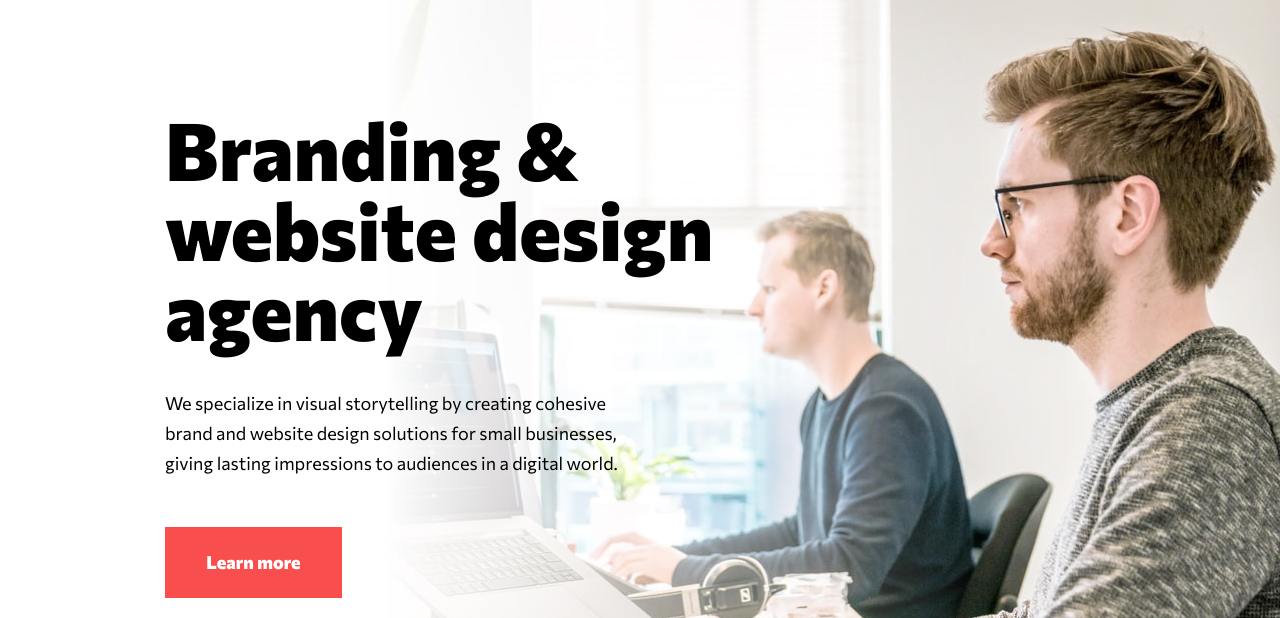
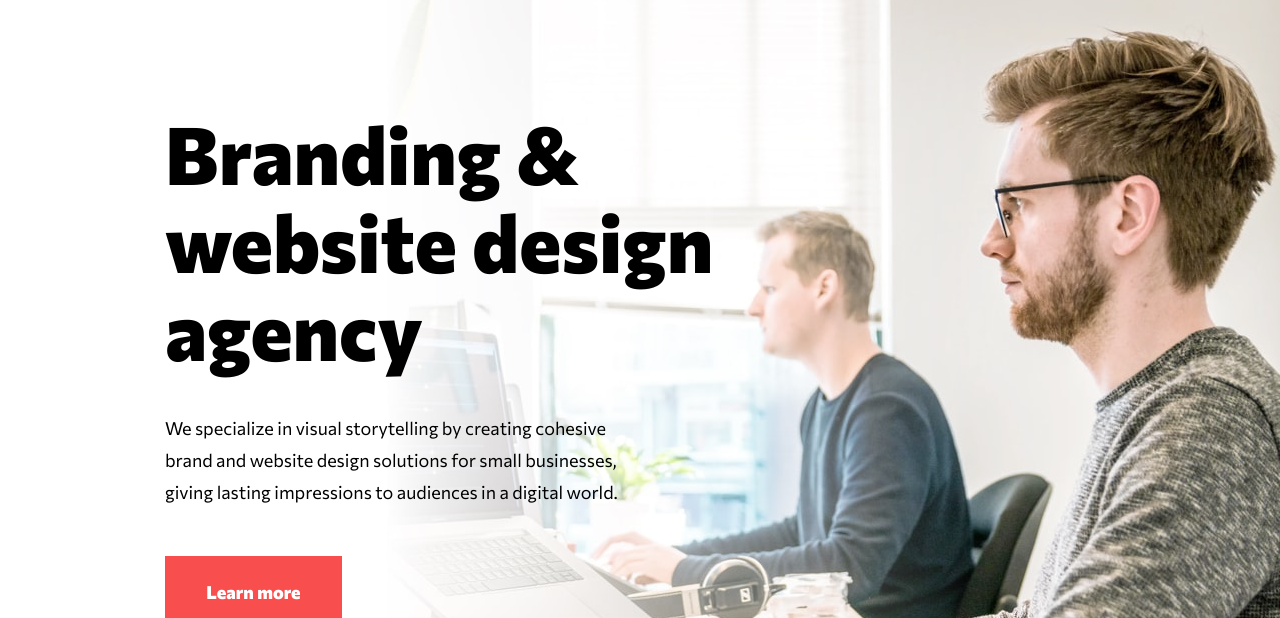
Before and after one commit to kalrog-dev/fem_creative_agency_single-page_site, a plain HTML site: page index.html in a window 1280 px wide. Shown: the part 182-800 px from the top of the page. Drawn offline with Linux system fonts and the light colour scheme.

Commit message:
Edit line height and padding in the hero section

```diff
--- a/style.css
+++ b/style.css
@@ -483,6 +483,7 @@ header {
   .hero__content {
     width: 60%;
     margin-top: 5.15em;
+    padding-inline: 2.6em;
   }
 
   .hero__picture {
@@ -645,7 +646,12 @@ header {
   }
 
   .hero__title {
+    line-height: 1.1;
     font-size: 5rem;
+  }
+
+  .hero__body {
+    line-height: 1.77;
   }
 
   .grid__title,
```
